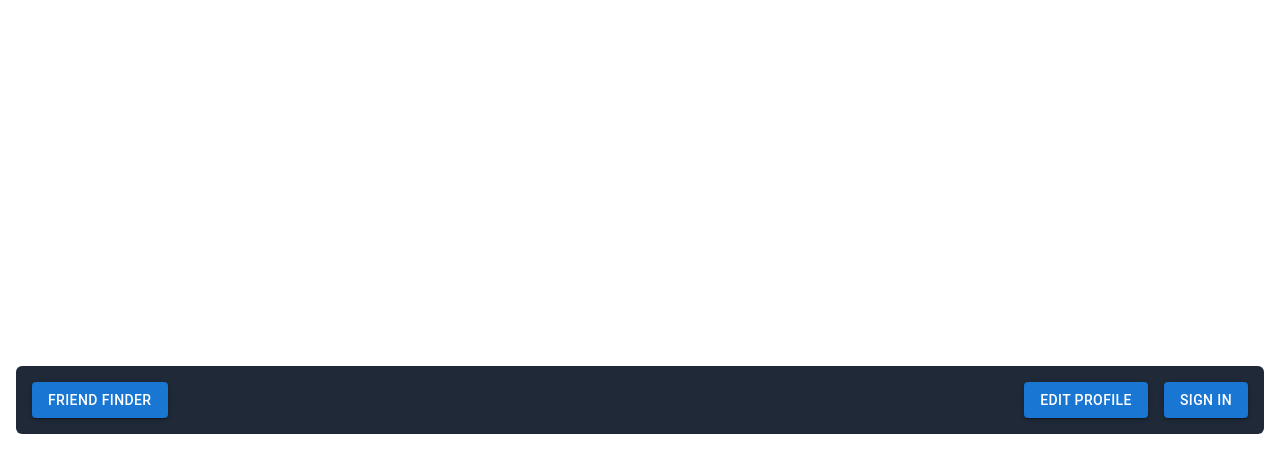
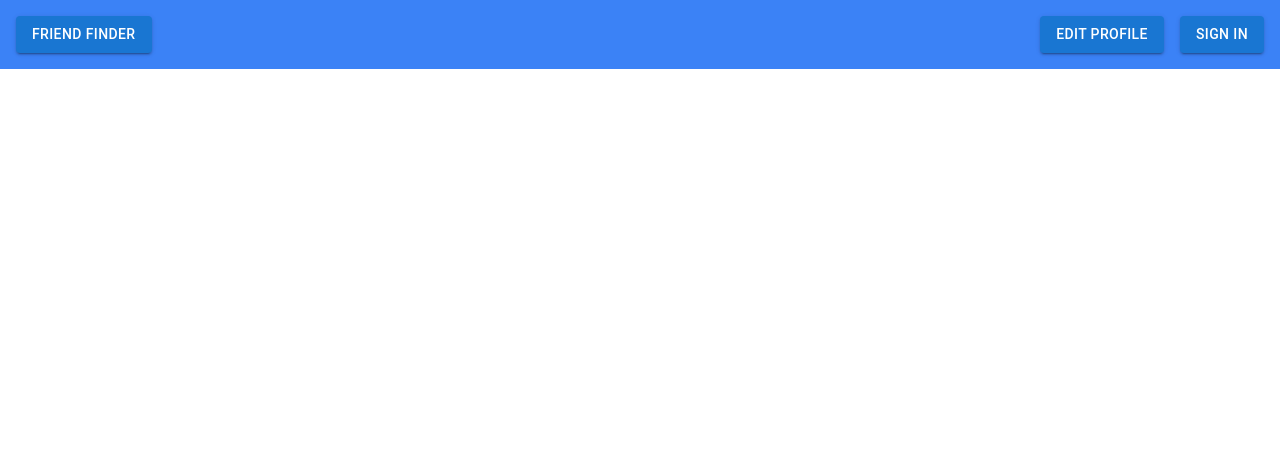
Before and after one commit to indentationLess/FriendFinder, a React (Vite) app in the folder frontend/: page / in a window 1280 px wide. Shown: the top 472 px of the page. Built offline with nearby package versions, Linux system fonts and the light colour scheme.

Commit message:
the navigation bar is now in place

```diff
--- a/frontend/src/App.jsx
+++ b/frontend/src/App.jsx
@@ -4,8 +4,8 @@ import NavBar from './components/NavBar';
 function App() {
   return (
     <div className="h-screen flex flex-row items-center text-blue-200 p-4">
-      <NavBar className="w-full max-w-6xl" />
-      <div className="flex-1 flex justify-center">
+      <NavBar className="fixed top-0 w-full" />
+      <div className="mt-16">
       </div>
     </div>
   );
--- a/frontend/src/components/NavBar.jsx
+++ b/frontend/src/components/NavBar.jsx
@@ -3,7 +3,7 @@ import Button from '@mui/material/Button';
 
 function NavBar() {
   return (
-    <div className="w-full mx-auto flex justify-between bg-gray-800 p-4 rounded-md">
+    <nav className="fixed top-0 left-0 w-full flex items-center justify-between bg-blue-500 p-4">
       <div className="flex-1">
         <Button variant="contained" color="primary" className="bg-blue-700">
           Friend Finder
@@ -17,8 +17,7 @@ function NavBar() {
           Sign In
         </Button>
       </div>
-    </div>
+    </nav>
   );
 }
-
 export default NavBar;
```
